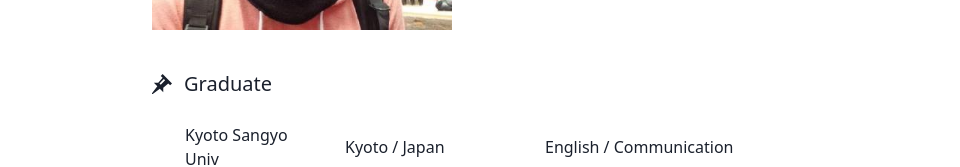
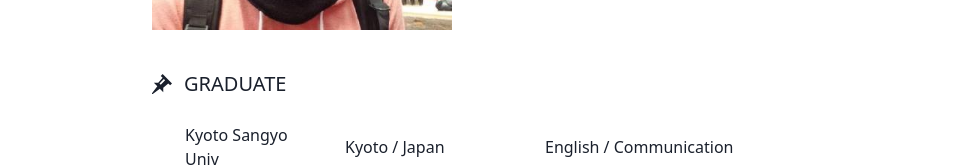
Before and after one commit to yugo-ibuki/portfolio, a Next.js app: page / in a window 1280 px wide. Shown: the part 360-527 px from the top of the page, without its empty margins (158-1118 px from the left). Built offline with nearby package versions, Linux system fonts and the light colour scheme.

Commit message:
fix: 大文字に変更

```diff
--- a/src/pages/index.tsx
+++ b/src/pages/index.tsx
@@ -43,7 +43,7 @@ const Home: NextPage = () => {
       </div>
 
       <Block>
-        <Title>Graduate</Title>
+        <Title>GRADUATE</Title>
         <div className={'mt-[25px]'}>
           <Graduate />
         </div>
```
